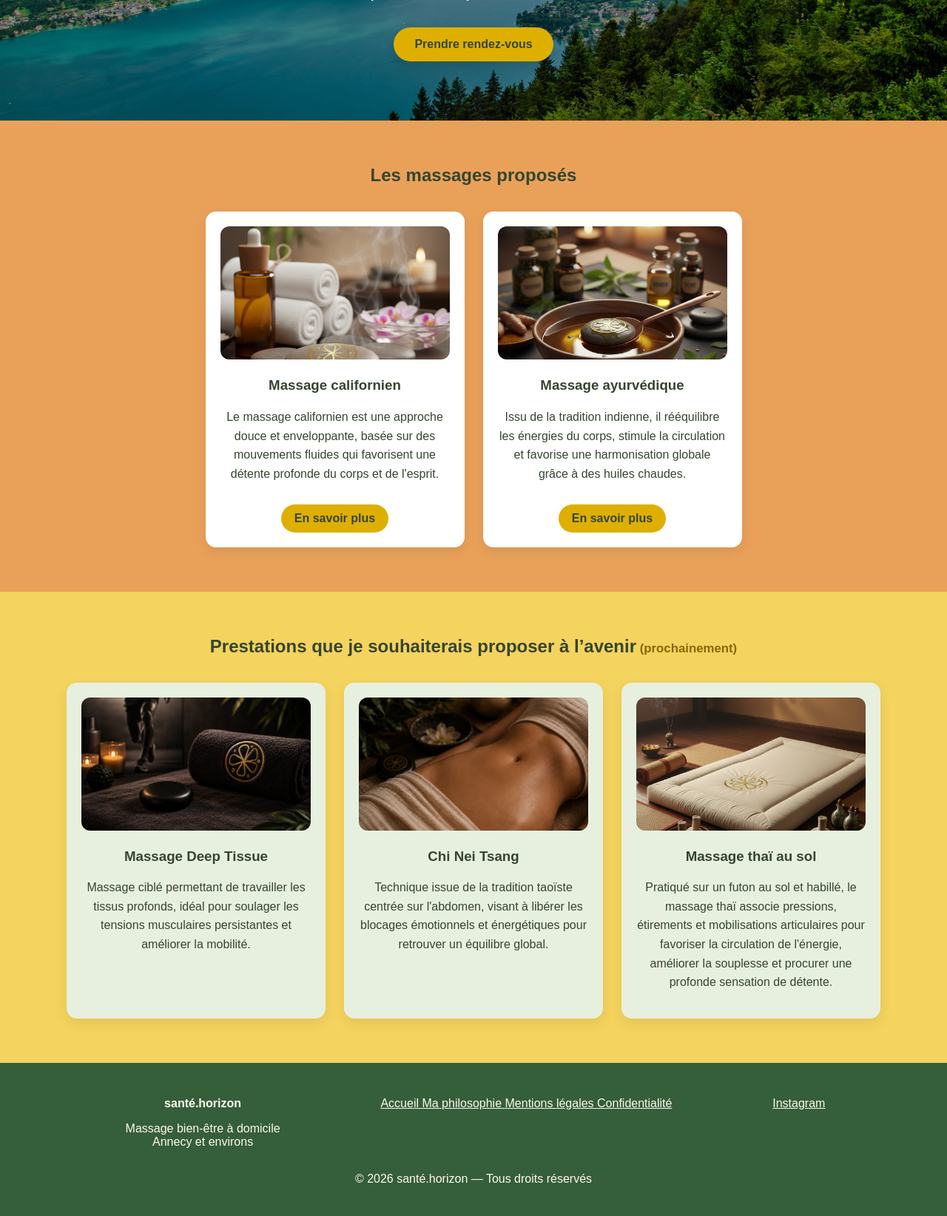
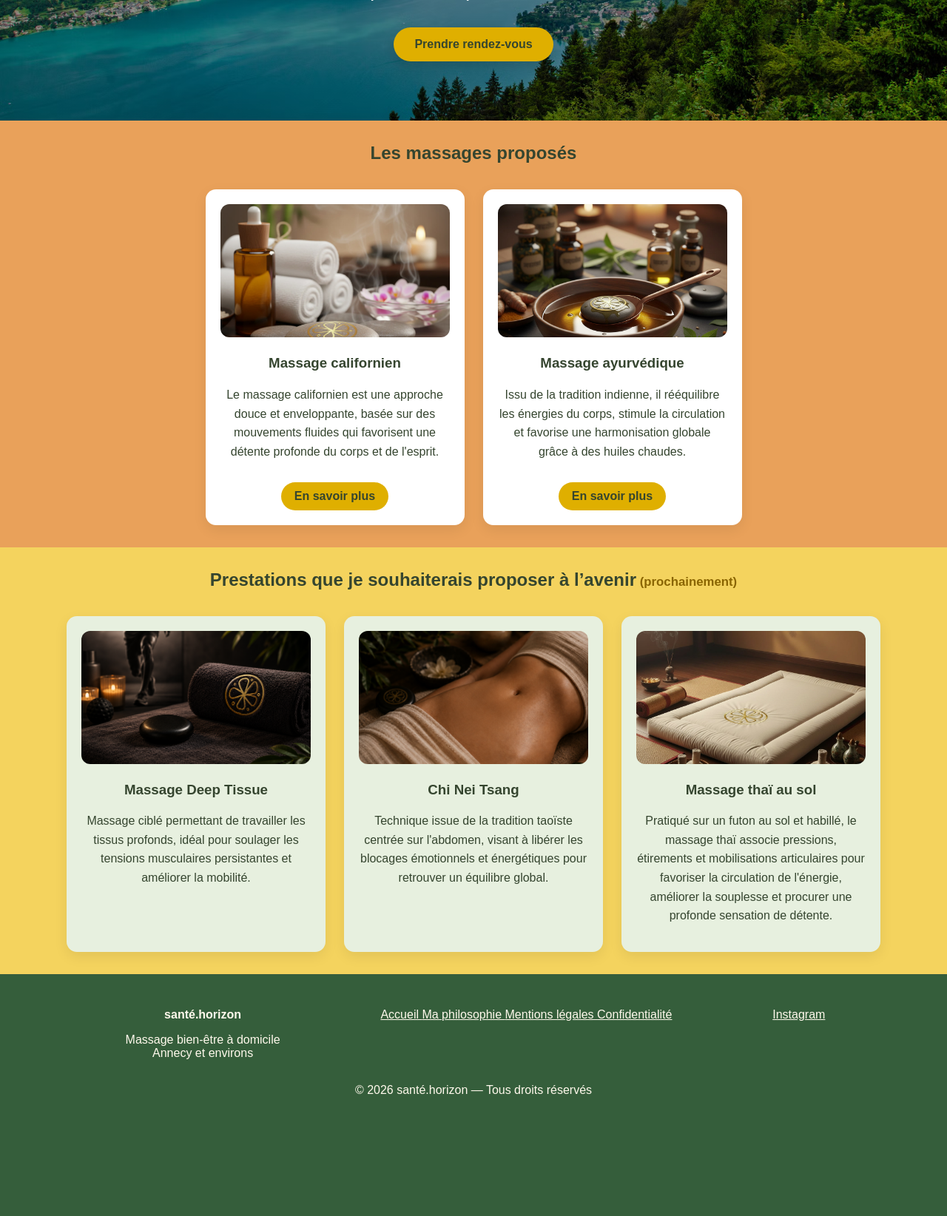
Before and after one commit to evequemathisgd-code/Sant-.Horizon, a Flask app: page / in a window 1280 px wide. Shown: the part 736-2380 px from the top of the page at 74% size. After the commit the page ends 2215 px from the top, so only its background shows below. Run offline with Flask 3, Linux system fonts and the light colour scheme.

```diff
--- a/projet_s_be/static/style.css
+++ b/projet_s_be/static/style.css
@@ -400,7 +400,7 @@ header h1 {
 ========================================================== */
 
 .services {
-    padding: 60px 20px;
+    padding: 30px 20px;
     text-align: center;
     background: #E9A15A;
 }
```
